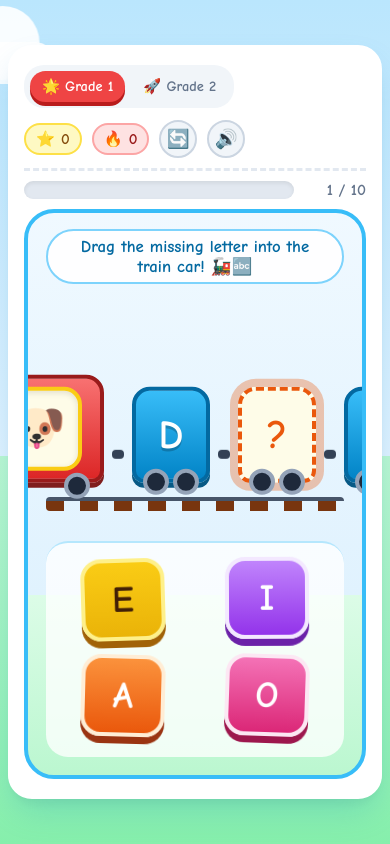
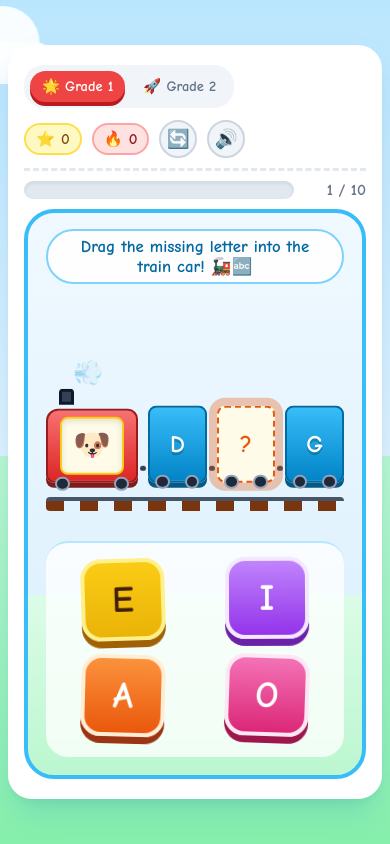
Before and after one commit to Radioactive-l1r/kidz-mini-gamez, a plain HTML site: page word_builder_train.html in a window 390 px wide. Drawn offline with Linux system fonts and the light colour scheme.

Commit message:
Fixed train game respsonsivnes for mobile

```diff
--- a/word_builder_train.html
+++ b/word_builder_train.html
@@ -185,15 +185,48 @@
             .icon-btn { width: 38px; height: 38px; font-size: 1.15rem; }
             .station-arena { padding: 12px 8px 14px; gap: 12px; }
             .train-stage { min-height: 155px; }
-            .train-consist { gap: 4px; }
-            .locomotive { width: 92px; height: 96px; }
-            .smokestack { width: 18px; height: 20px; left: 16px; }
-            .engine-body { height: 74px; border-width: 3px; border-radius: 18px 14px 10px 10px; }
-            .picture-window { width: 64px; height: 58px; font-size: 2.35rem; border-width: 3px; border-radius: 12px; }
-            .coupler { width: 6px; height: 6px; margin-bottom: 16px; }
-            .letter-car { width: 52px; height: 68px; font-size: 1.85rem; border-width: 3px; border-radius: 12px; }
-            .wheel { width: 18px; height: 18px; border-width: 3px; }
-            .car-wheels { bottom: -11px; }
+            .train-stage .train-consist { width: 100%; min-width: 0; gap: 2px; }
+            .train-consist .locomotive { width: 92px; height: auto; min-width: 50px; flex: 0 1 92px; aspect-ratio: 92 / 96; }
+            .train-consist .smokestack {
+                width: clamp(11px, calc(5.1vw - 5.3px), 18px);
+                height: clamp(12px, calc(5.68vw - 5.9px), 20px);
+                left: clamp(10px, calc(4.55vw - 4.6px), 16px);
+            }
+            .train-consist .engine-body { height: auto; aspect-ratio: 92 / 74; border-width: 2px; border-radius: 12px 10px 8px 8px; }
+            .train-consist .picture-window {
+                width: 64px;
+                max-width: calc(100% - 8px);
+                height: auto;
+                aspect-ratio: 64 / 58;
+                font-size: clamp(1.43rem, calc(10.68vw - 11.33px), 2.35rem);
+                border-width: 2px;
+                border-radius: 8px;
+            }
+            .train-consist .coupler {
+                width: 6px;
+                min-width: 2px;
+                flex: 0 1 6px;
+                height: clamp(4px, calc(1.82vw - 1.8px), 6px);
+                margin-bottom: clamp(10px, calc(2.84vw + 0.7px), 16px);
+            }
+            .train-consist .letter-car {
+                width: 52px;
+                min-width: 28px;
+                flex: 1 1 52px;
+                height: auto;
+                aspect-ratio: 52 / 68;
+                font-size: clamp(1.13rem, calc(8.41vw - 8.92px), 1.85rem);
+                border-width: 2px;
+                border-radius: 8px;
+            }
+            .train-consist .letter-car.missing-slot,
+            .train-consist .letter-car.solved-car { border-width: 2px; }
+            .train-consist .wheel {
+                width: clamp(11px, calc(5.1vw - 5.3px), 18px);
+                height: clamp(11px, calc(5.1vw - 5.3px), 18px);
+                border-width: 2px;
+            }
+            .train-consist .car-wheels { bottom: clamp(-11px, calc(-2.05vw - 0.1px), -6.5px); }
             .crate-slot { height: 74px; }
             .letter-crate { width: 70px; height: 68px; font-size: 1.95rem; }
         }
```
